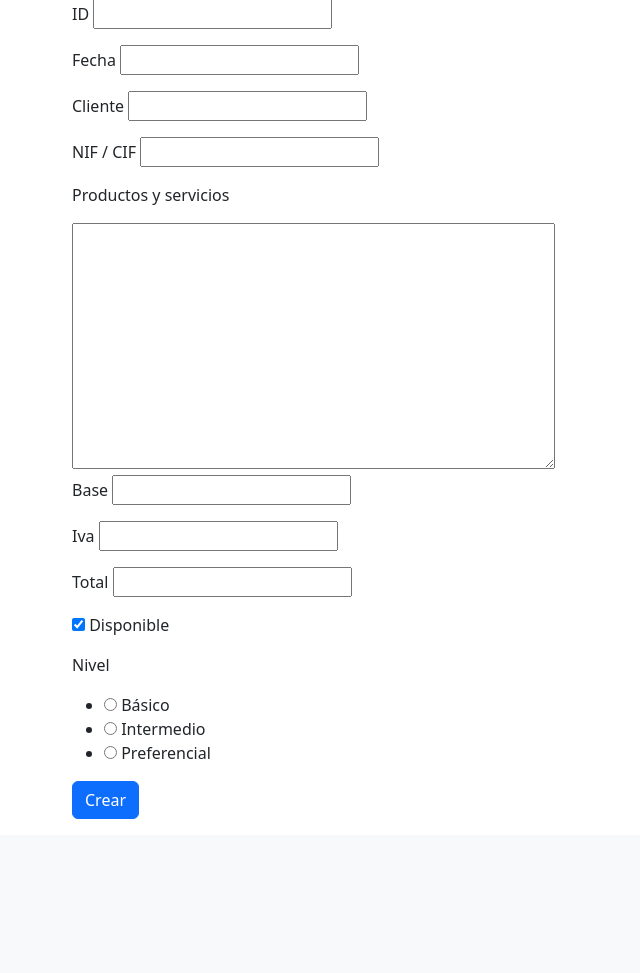
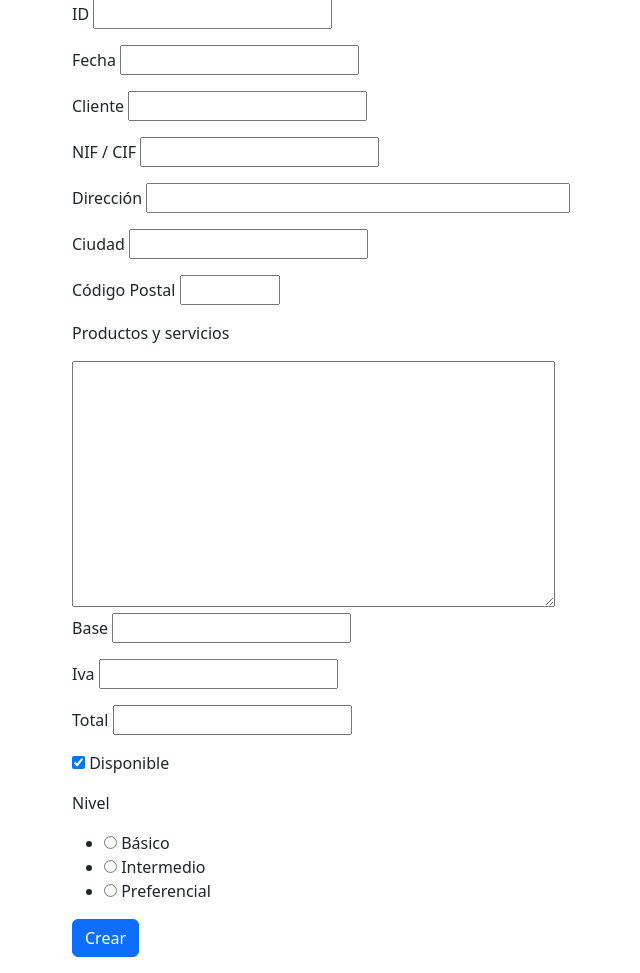
Before and after one commit to fortinux/pythonForm, a Flask app: page / in a window 1280 px wide. Shown: the part 194-1167 px from the top of the page, without its empty margins (254-894 px from the left). Before the commit the page ends 1013 px from the top, so only its background shows below. Run offline with Flask 2, Linux system fonts and the light colour scheme.

Commit message:
Update form

```diff
--- a/app.py
+++ b/app.py
@@ -9,6 +9,7 @@ Date: [Add date here]
 
 from flask import Flask, render_template, redirect, url_for
 from forms import FacturaForm
+# import sqlite3
 
 app = Flask(__name__)
 app.config['SECRET_KEY'] = 'password'
@@ -19,6 +20,9 @@ lista_facturas = [{
     'fecha': '01/01/2023',
     'cliente': 'Juan Perez',
     'nif': '47045321P',
+    'direccion': 'Barcelona',
+    'Ciudad': 'Barcelona',
+    'codigo_postal': '08015',
     'descripcion': 'Learn Python basics',
     'base': 100,
     'iva': 21,
@@ -36,6 +40,9 @@ def index():
                              'fecha': form.fecha.data,
                              'cliente': form.cliente.data,
                              'nif': form.nif.data,
+                             'direccion': form.direccion.data,
+                             'Ciudad': form.ciudad.data,
+                             'codigo_postal': form.codigo_postal.data,
                              'descripcion': form.descripcion.data,
                              'base': form.base.data,
                              'iva': form.iva.data,
--- a/forms.py
+++ b/forms.py
@@ -24,11 +24,17 @@ class FacturaForm(FlaskForm):
     id = StringField('ID', validators=[InputRequired(),
                                        Length(min=1)])
     fecha = StringField('Fecha', validators=[InputRequired(),
-                                             Length(min=3)])
+                                             Length(min=8)])
     cliente = StringField('Cliente', validators=[InputRequired(),
                                                  Length(min=3, max=100)])
     nif = StringField('NIF / CIF', validators=[InputRequired(),
                                                Length(max=9)])
+    direccion = StringField('Dirección', validators=[InputRequired(),
+                                                 Length(min=3, max=100)])
+    ciudad = StringField('Ciudad', validators=[InputRequired(),
+                                                 Length(min=3, max=100)])
+    codigo_postal = StringField('Código Postal', validators=[InputRequired(),
+                                                 Length(min=5, max=5)])
     descripcion = TextAreaField('Productos y servicios',
                                 validators=[InputRequired(),
                                             Length(max=200)])
--- a/templates/index.html
+++ b/templates/index.html
@@ -59,6 +59,46 @@
         {% endfor %}
       </ul>
       {% endif %}
+
+       <p>
+            {{ form.direccion.label }}
+            {{ form.direccion(size=40) }}
+        </p>
+
+        {% if form.direccion.errors %}
+            <ul class="errors">
+                {% for error in form.direccion.errors %}
+                    <li>{{ error }}</li>
+                {% endfor %}
+            </ul>
+        {% endif %}
+
+       <p>
+            {{ form.ciudad.label }}
+            {{ form.ciudad(size=20) }}
+        </p>
+
+        {% if form.ciudad.errors %}
+            <ul class="errors">
+                {% for error in form.ciudad.errors %}
+                    <li>{{ error }}</li>
+                {% endfor %}
+            </ul>
+        {% endif %}
+
+       <p>
+            {{ form.codigo_postal.label }}
+            {{ form.codigo_postal(size=5) }}
+        </p>
+
+        {% if form.codigo_postal.errors %}
+            <ul class="errors">
+                {% for error in form.codigo_postal.errors %}
+                    <li>{{ error }}</li>
+                {% endfor %}
+            </ul>
+        {% endif %}
+
 
         <p>
             {{ form.descripcion.label }}
```
Also changed, not shown: templates/page_not_found.html (line endings or trailing spaces).
